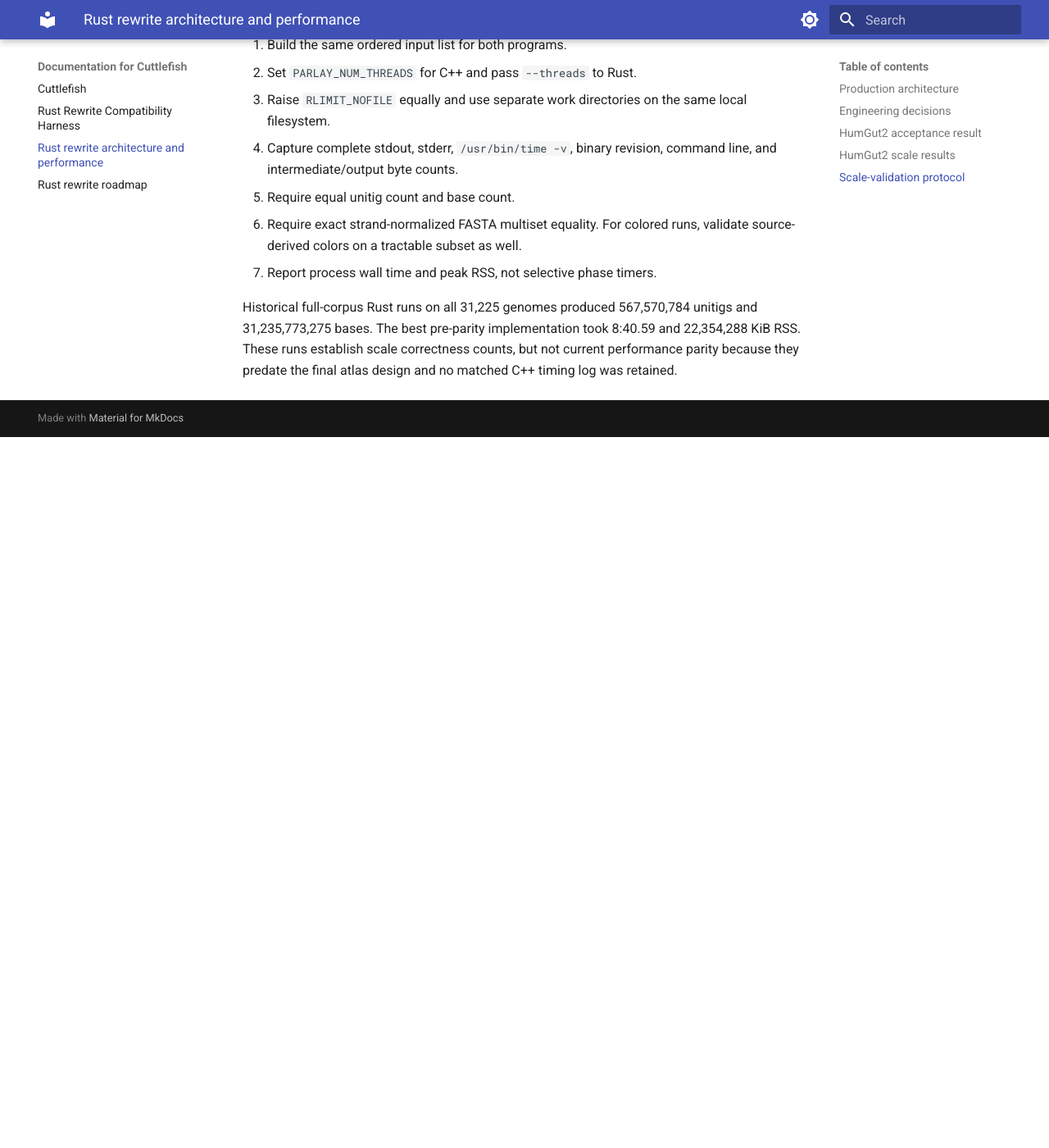
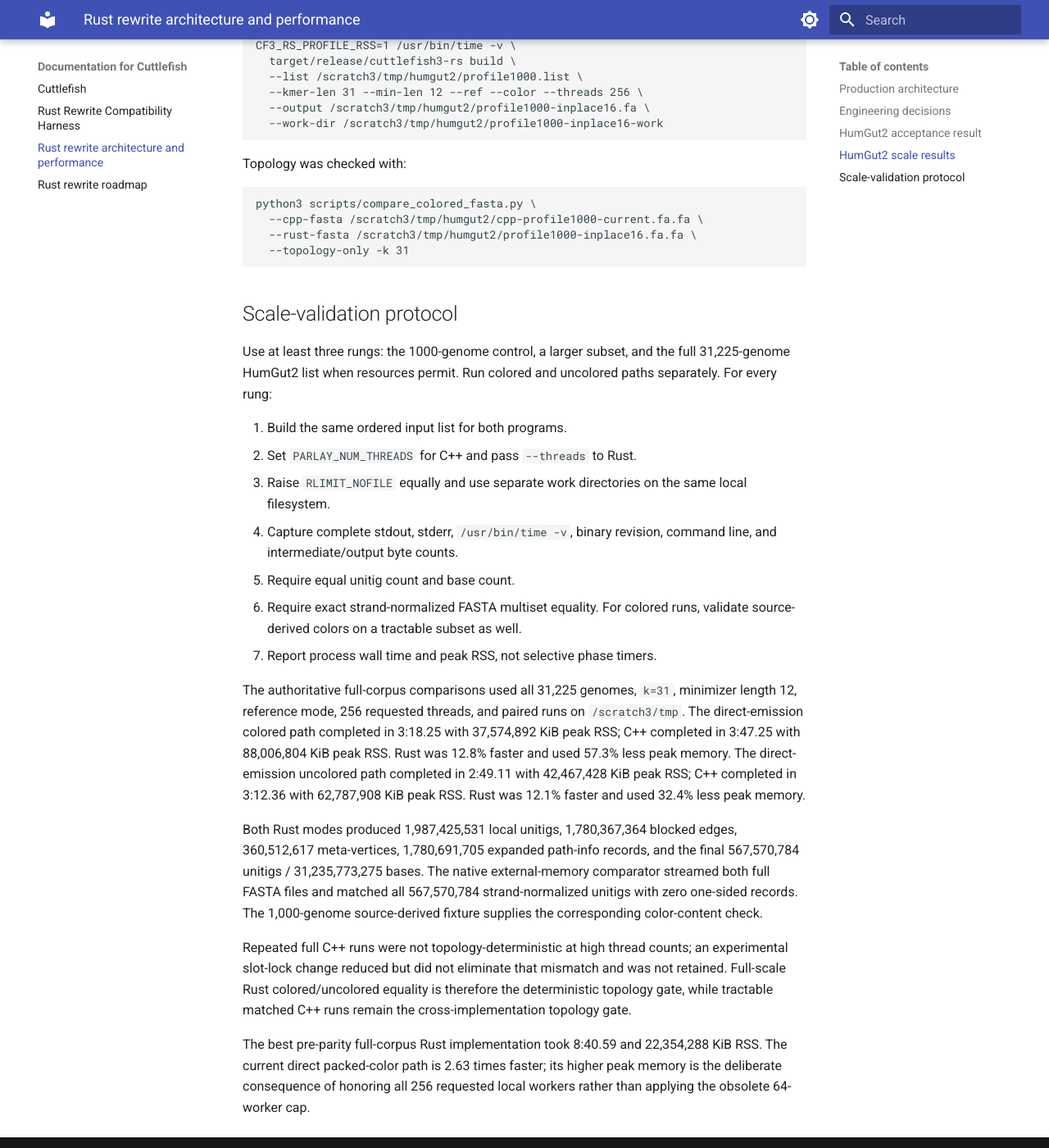
Before and after one commit to COMBINE-lab/cuttlefish, an MkDocs documentation site: the page built from docs/rust-rewrite-performance.md, in a window 1280 px wide and 1400 px high, scrolled down 7380 px. Shown: the whole window at 82% size. Built offline with MkDocs 1.6.1 and Material for MkDocs 9.7.7, drawn with Linux system fonts in a browser that asks for light colours; before the commit the page ends 7913 px from its top, so only the background shows below that; some of the changed text lies outside the part shown.

Commit message:
Document full-scale Rust parity gates
Record exact 5,000-genome and full HumGut topology checks, paired C++ wall-time and RSS results, the post-local parallelism crossover, and rejected allocator and C++ race experiments.

````diff
--- a/docs/rust-rewrite-performance.md
+++ b/docs/rust-rewrite-performance.md
@@ -301,6 +301,29 @@
 comparator also matched all 40,370,131 strand-normalized unitigs under the
 256-worker scheduler.
 
+Local contraction now emits each completed unitig directly into the local
+output representation instead of first retaining every `LocalUnitig` and then
+making a second pass to classify unitigs and prepare blocked edges. Colored
+contraction retains only the compact pending color runs needed for resolution.
+Subgraph groups are scheduled by compressed bytes, matching the C++
+longest-bucket-first policy more closely than the previous logical-record
+ordering. On the 5,000-genome uncolored workload, direct emission reduced local
+contraction from 14.64 to 12.54 seconds and preserved all 179,767,076 canonical
+unitigs. A repeated colored run completed in 68.25 seconds and 22,119,004 KiB
+RSS, versus C++ at 73.28 seconds and 29,495,880 KiB.
+
+The post-local graph has a measured parallelism crossover. With 1,188,492,662
+uncolored discontinuity exits, using 64 workers for the blocked
+contraction/expansion/collation path reduced the 5,000-genome process time from
+69.06 to 56.41 seconds and RSS from 22,302,284 to 18,897,360 KiB. C++ required
+61.70 seconds and 26,122,016 KiB. At the full-corpus 2,840,034,051-exit scale,
+64 workers regressed Rust from 169.11 to 182.77 seconds. The uncolored driver
+therefore uses at most 64 post-local workers below two billion exits and honors
+the requested count above that threshold. Both sides of the policy emit the
+same topology: the 5,000-genome 64-worker run matched all 179,767,076 unitigs,
+and the full 256-worker run matched all 567,570,784 unitigs against the colored
+path.
+
 The Rust command was:
 
 ```bash
@@ -338,8 +361,29 @@
    validate source-derived colors on a tractable subset as well.
 7. Report process wall time and peak RSS, not selective phase timers.
 
-Historical full-corpus Rust runs on all 31,225 genomes produced 567,570,784
-unitigs and 31,235,773,275 bases. The best pre-parity implementation took
-8:40.59 and 22,354,288 KiB RSS. These runs establish scale correctness counts,
-but not current performance parity because they predate the final atlas design
-and no matched C++ timing log was retained.
+The authoritative full-corpus comparisons used all 31,225 genomes, `k=31`,
+minimizer length 12, reference mode, 256 requested threads, and paired runs on
+`/scratch3/tmp`. The direct-emission colored path completed in 3:18.25 with
+37,574,892 KiB peak RSS; C++ completed in 3:47.25 with 88,006,804 KiB peak
+RSS. Rust was 12.8% faster and used 57.3% less peak memory. The direct-emission
+uncolored path completed in 2:49.11 with 42,467,428 KiB peak RSS; C++ completed
+in 3:12.36 with 62,787,908 KiB peak RSS. Rust was 12.1% faster and used 32.4%
+less peak memory.
+
+Both Rust modes produced 1,987,425,531 local unitigs, 1,780,367,364 blocked
+edges, 360,512,617 meta-vertices, 1,780,691,705 expanded path-info records, and
+the final 567,570,784 unitigs / 31,235,773,275 bases. The native external-memory
+comparator streamed both full FASTA files and matched all 567,570,784
+strand-normalized unitigs with zero one-sided records. The 1,000-genome
+source-derived fixture supplies the corresponding color-content check.
+
+Repeated full C++ runs were not topology-deterministic at high thread counts;
+an experimental slot-lock change reduced but did not eliminate that mismatch
+and was not retained. Full-scale Rust colored/uncolored equality is therefore
+the deterministic topology gate, while tractable matched C++ runs remain the
+cross-implementation topology gate.
+
+The best pre-parity full-corpus Rust implementation took 8:40.59 and
+22,354,288 KiB RSS. The current direct packed-color path is 2.63 times faster;
+its higher peak memory is the deliberate consequence of honoring all 256
+requested local workers rather than applying the obsolete 64-worker cap.
````
